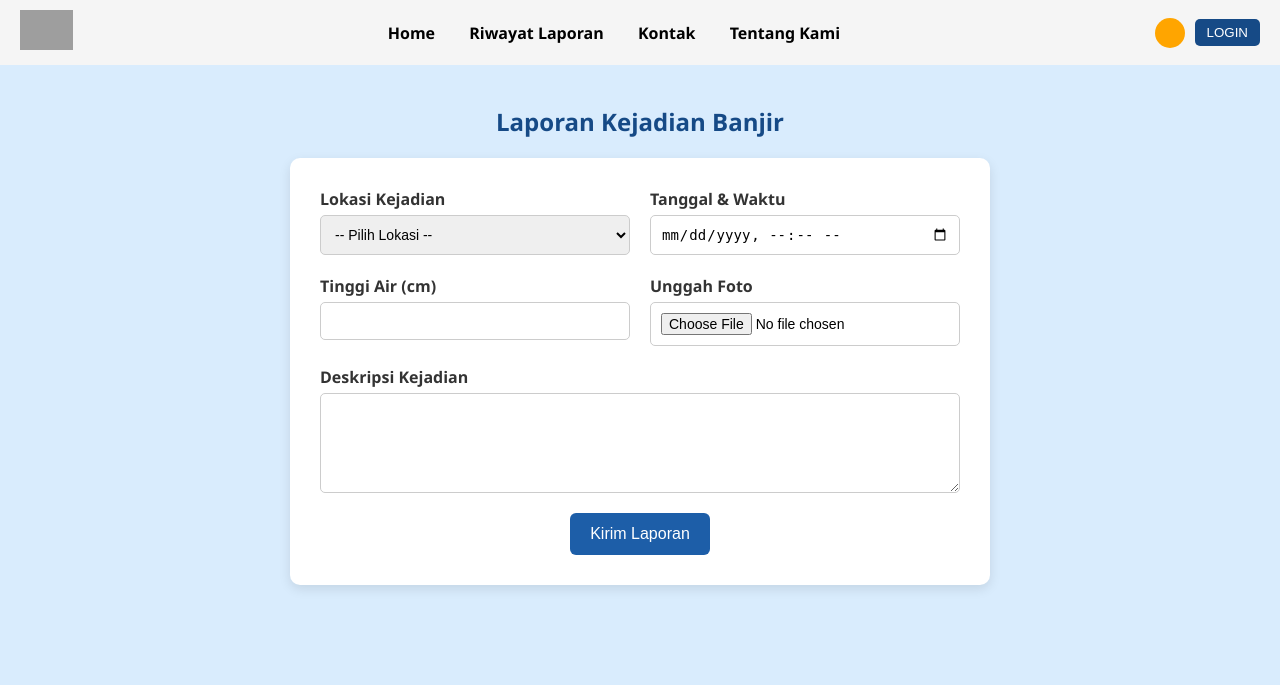
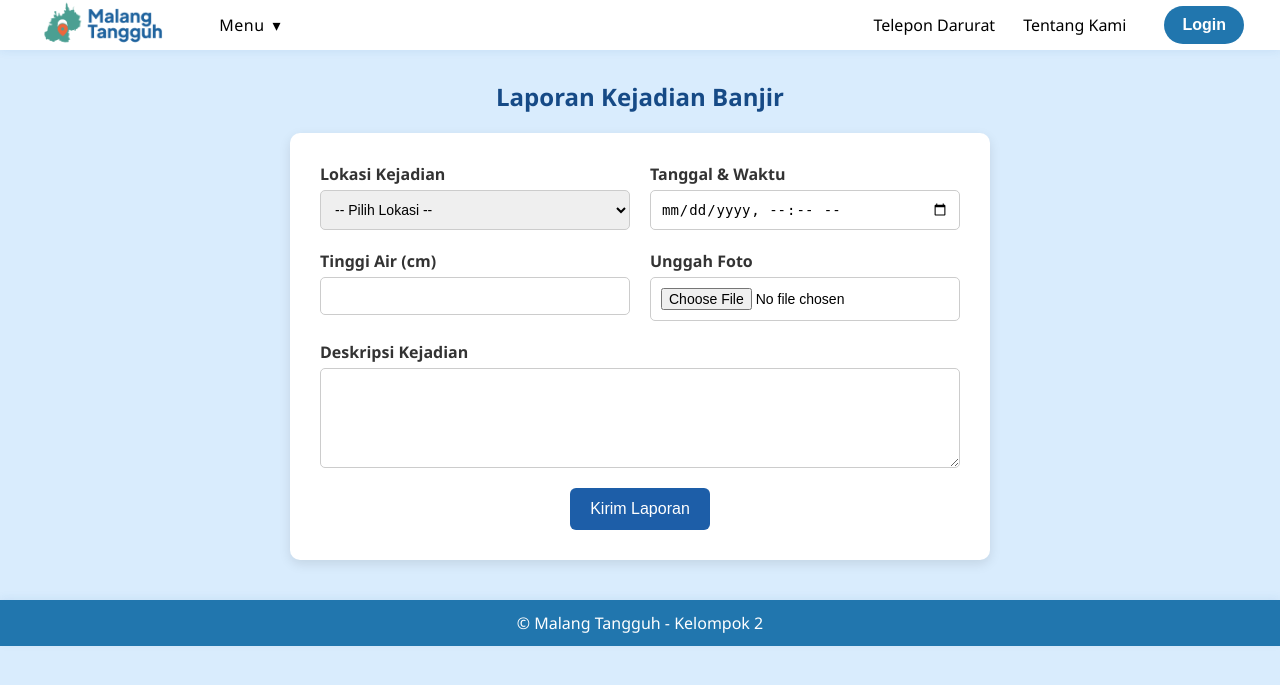
Before and after one commit to evidachu/malang-tangguh, a PHP site: page /form.html in a window 1280 px wide. Shown: the top 685 px of the page. Run offline with PHP 8.4, Linux system fonts and the light colour scheme; grey boxes are pictures that could not be loaded.

Commit message:
margin top container form

```diff
--- a/form.css
+++ b/form.css
@@ -56,6 +56,7 @@
 }
 
 .container {
+  margin-top: 40px;
   padding: 40px 20px;
 }
 
--- a/form.html
+++ b/form.html
@@ -5,25 +5,10 @@
   <meta name="viewport" content="width=device-width, initial-scale=1.0"/>
   <title>Laporan Kejadian Banjir</title>
   <link rel="stylesheet" href="form.css" />
+  <link rel="stylesheet" href="header-footer.css">
 </head>
 <body>
-
-  <header>
-    <div>
-      <img src="logo.png" alt="Malang Tangguh Logo">
-    </div>
-    <nav>
-      <a href="#">Home</a>
-      <a href="#">Riwayat Laporan</a>
-      <a href="#">Kontak</a>
-      <a href="#">Tentang Kami</a>
-    </nav>
-    <div class="user-actions">
-      <div class="user-avatar"></div>
-      <button class="login-btn">LOGIN</button>
-    </div>
-  </header>
-
+  <div id="header-include"></div>
   <div class="container">
     <h2>Laporan <strong>Kejadian Banjir</strong></h2>
     <div class="form-box">
@@ -65,6 +50,15 @@
       </form>
     </div>
   </div>
+  <div id="footer-include"></div>
+    <script>
+        fetch('header.html')
+            .then(res => res.text())
+            .then(data => document.getElementById('header-include').innerHTML = data);
 
+        fetch('footer.html')
+            .then(res => res.text())
+            .then(data => document.getElementById('footer-include').innerHTML = data);
+    </script>
 </body>
 </html>
```
